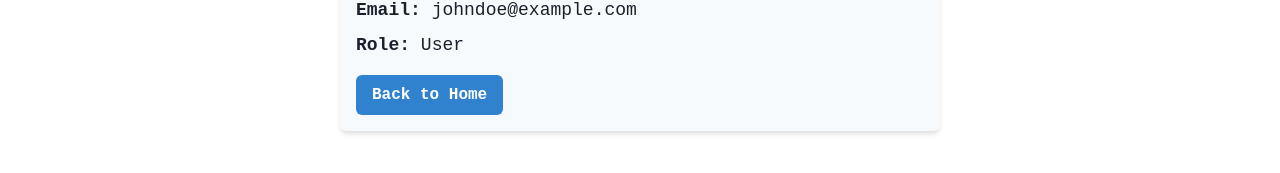
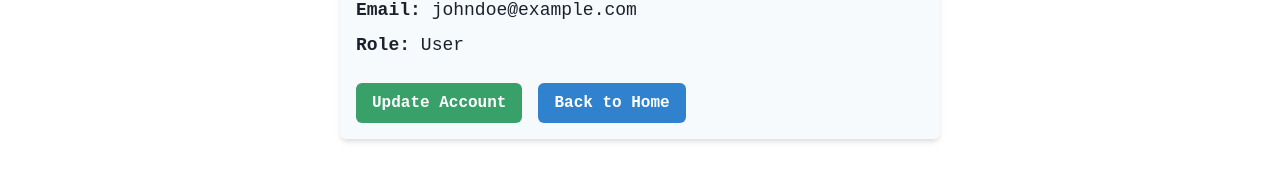
Before and after one commit to ALI-HARIZ-PERSONAL/DESaP-ts, a Next.js app: page /account/view in a window 1280 px wide. Shown: the part 181-354 px from the top of the page. Built offline with nearby package versions, Linux system fonts and the light colour scheme; no server answers.

Commit message:
Fixed route for login navigation and added href in view page to update page

```diff
--- a/app/(desap)/account/view/page.tsx
+++ b/app/(desap)/account/view/page.tsx
@@ -1,7 +1,7 @@
 'use client';
 
 import React from 'react';
-import { Box, Heading, Text, Button } from '@chakra-ui/react';
+import { Box, Heading, Text, Button, Stack } from '@chakra-ui/react';
 
 const ViewAccountPage = () => {
   const mockAccountData = {
@@ -24,9 +24,18 @@ const ViewAccountPage = () => {
       <Text fontSize="lg" mb="4">
         <strong>Role:</strong> {mockAccountData.role}
       </Text>
-      <Button as="a" href="/" colorScheme="blue">
-        Back to Home
-      </Button>
+
+      <Stack direction="row" spacing="4" mt="6">
+        {/* Button to update account */}
+        <Button as="a" href="/account/update" colorScheme="green">
+          Update Account
+        </Button>
+
+        {/* Button to navigate back to home */}
+        <Button as="a" href="/" colorScheme="blue">
+          Back to Home
+        </Button>
+      </Stack>
     </Box>
   );
 };
--- a/app/shared/components/general-component/layout-component/Sidebar.tsx
+++ b/app/shared/components/general-component/layout-component/Sidebar.tsx
@@ -40,7 +40,7 @@ export default function UserAccountNav() {
 				fontSize={"sm"}
 				fontWeight={400}
 				variant={"solid"}
-				href={"/login"}
+				href={"/account/login"}
 				bg={"brand.acceptbutton"}
 				colorScheme={"green"}
 			>
```
